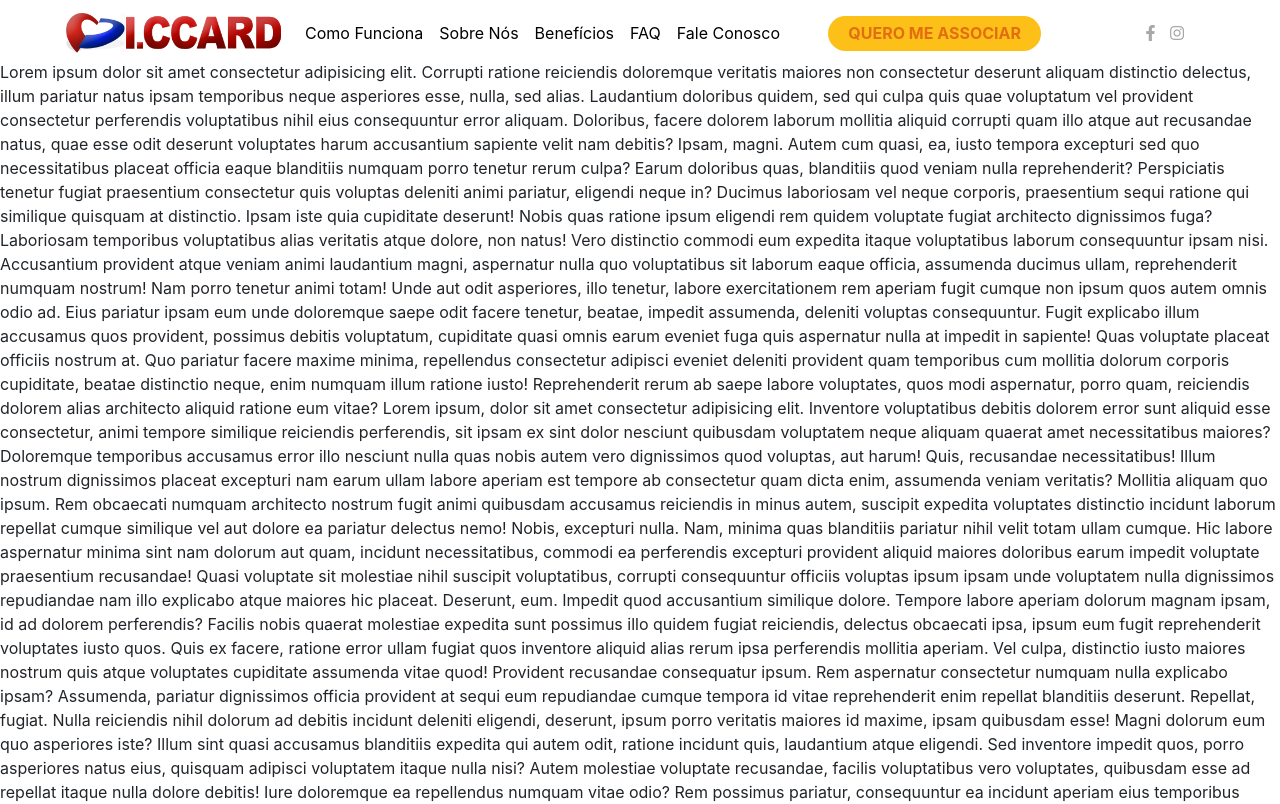
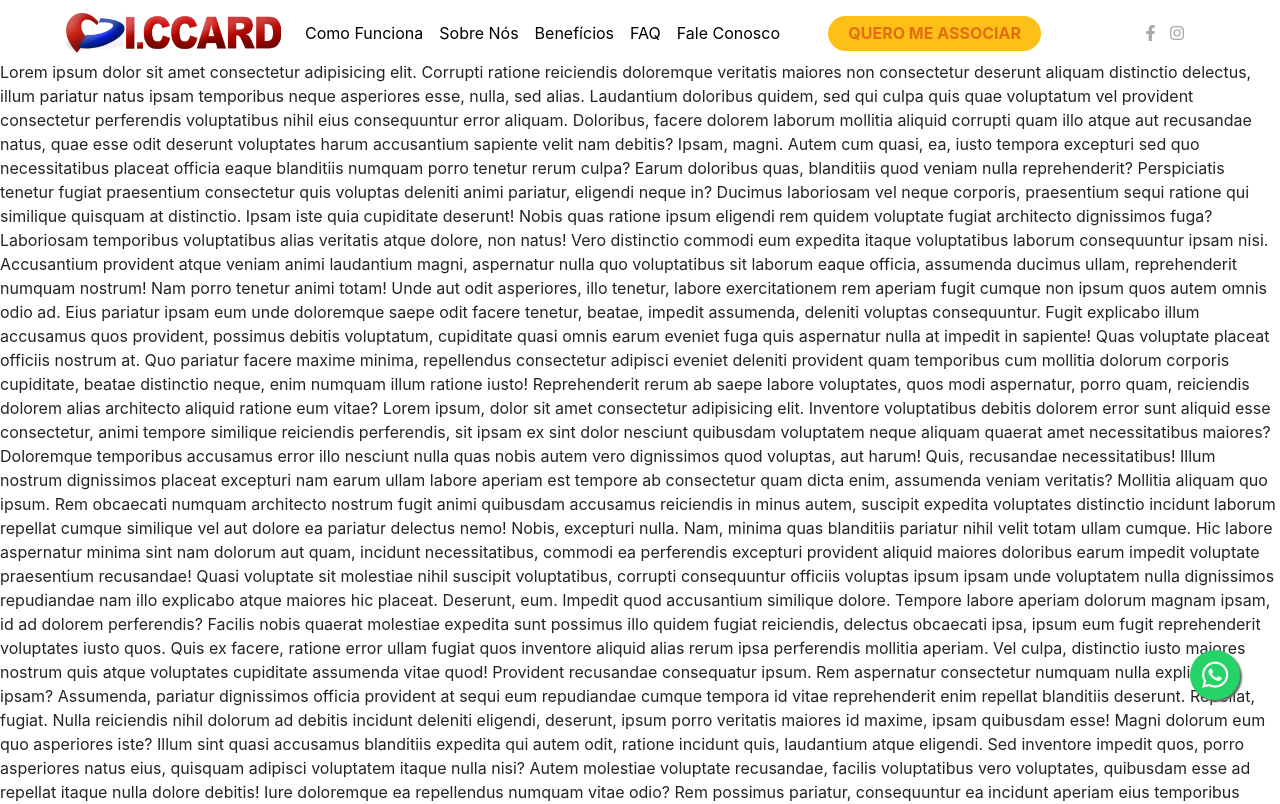
Before and after one commit to sygnata/desafioOrions, a plain HTML site: page index.html in a window 1280 px wide. Shown: the top 804 px of the page. Drawn offline with nearby package versions, Linux system fonts and the light colour scheme.

Commit message:
Botao Mensagem Whatsapp

```diff
--- a/css/style.css
+++ b/css/style.css
@@ -33,3 +33,20 @@
   color: #a9a8a8;
   margin-right: 30px;
 }
+.whatsappButton {
+  position: fixed;
+  width: 50px;
+  height: 50px;
+  bottom: 100px;
+  right: 40px;
+  background-color: #25d366;
+  color: #fff;
+  border-radius: 50px;
+  text-align: center;
+  font-size: 30px;
+  box-shadow: 2px 2px 2px #666;
+  z-index: 1000;
+}
+.fa-whatsapp {
+  margin-top: 10px;
+}
--- a/index.html
+++ b/index.html
@@ -66,7 +66,9 @@
     </header>
 
     <section>
-
+      <a class="whatsappButton" href="https://web.whatsapp.com/send?phone=5512999999999" target="_blank">
+        <i class="fab fa-whatsapp"></i>
+      </a>
 
       <p>Lorem ipsum dolor sit amet consectetur adipisicing elit. Corrupti ratione reiciendis doloremque veritatis
         maiores
```
